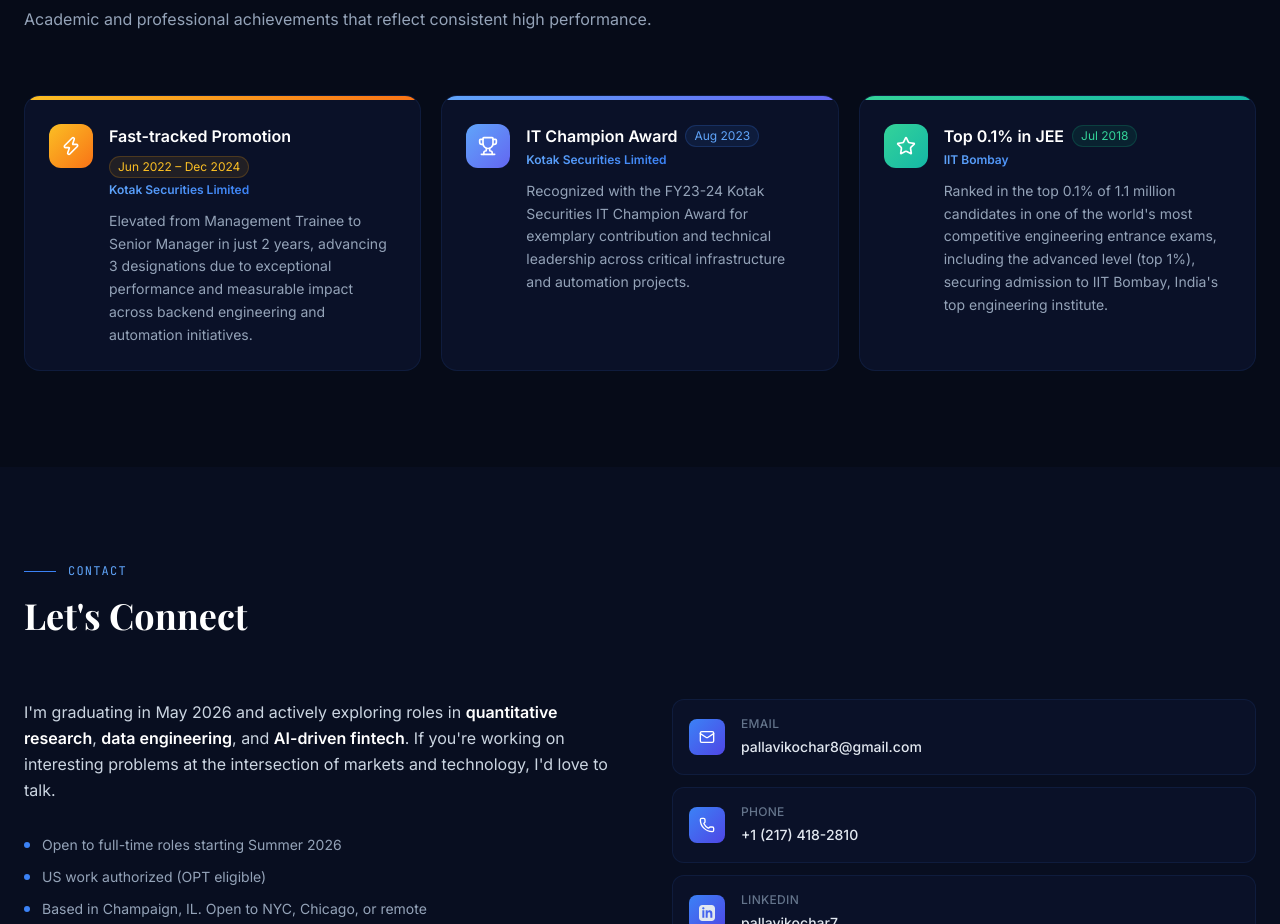
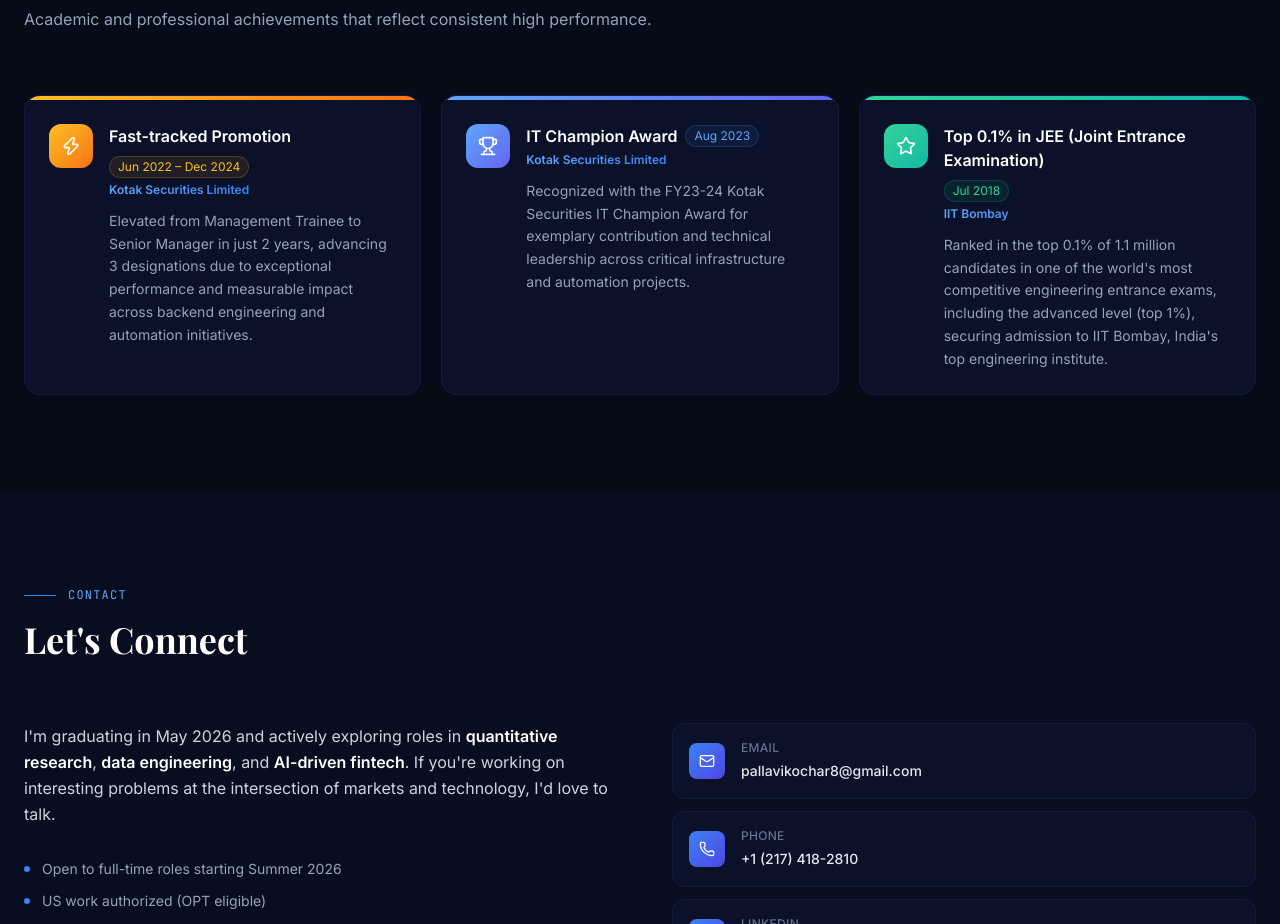
Before and after one commit to pallavikochar/my_portfolio, a React (Vite) app: page / in a window 1280 px wide. Shown: the part 7140-8064 px from the top of the page. Built offline with nearby package versions, Linux system fonts and the light colour scheme.

Commit message:
Expand JEE abbreviation to Joint Entrance Examination

```diff
--- a/src/components/Awards.jsx
+++ b/src/components/Awards.jsx
@@ -37,7 +37,7 @@ const AWARDS = [
       dark: 'bg-emerald-500/10 text-emerald-400 border-emerald-500/20',
       light: 'bg-emerald-50 text-emerald-700 border-emerald-200',
     },
-    title: 'Top 0.1% in JEE',
+    title: 'Top 0.1% in JEE (Joint Entrance Examination)',
     org: 'IIT Bombay',
     date: 'Jul 2018',
     description:
```
